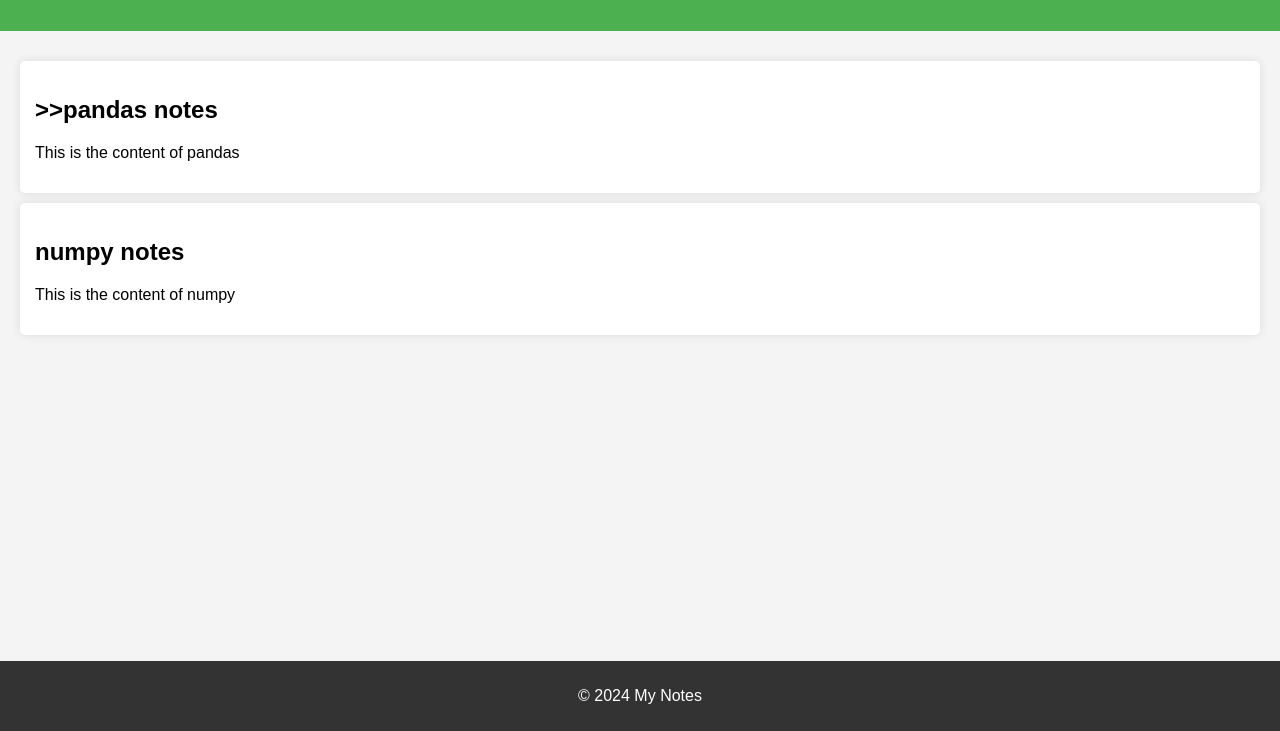
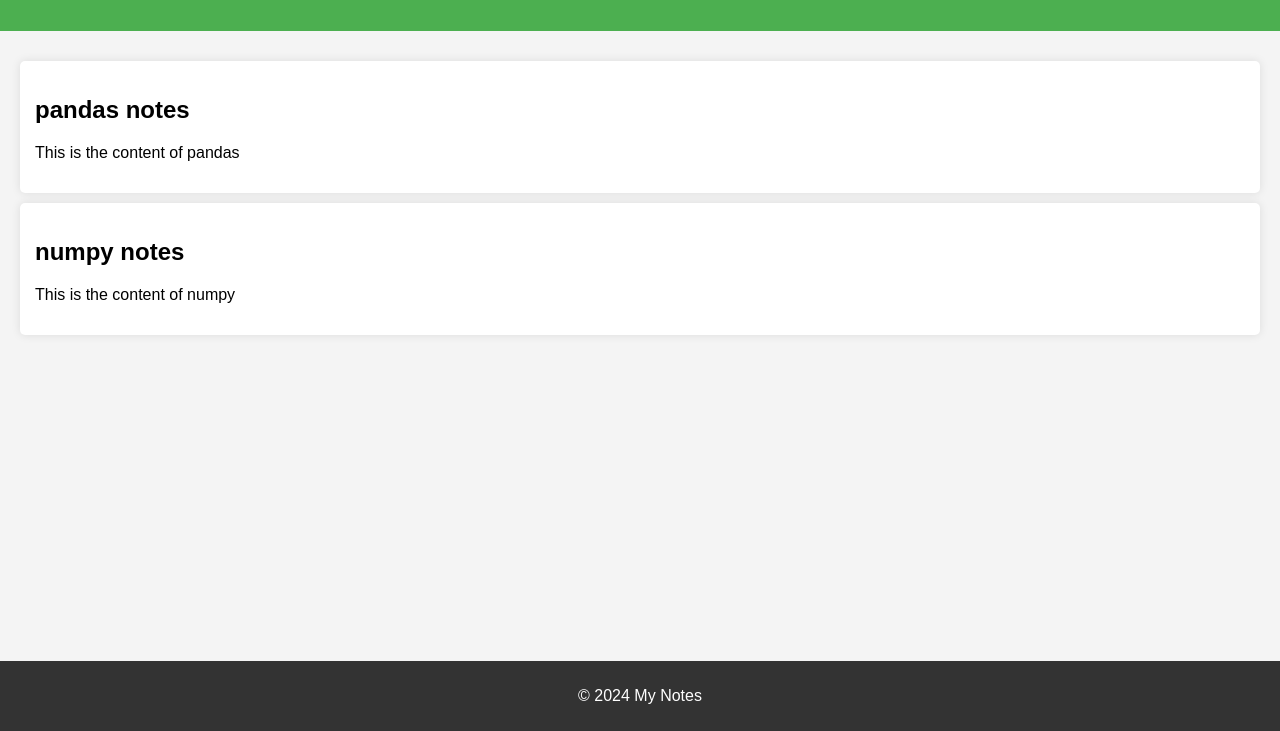
Before and after one commit to Vandana242/Vandana242.github.io, a plain HTML site: page index.html in a window 1280 px wide. Shown: the part 69-800 px from the top of the page. Drawn offline with Linux system fonts and the light colour scheme.

Commit message:
Update index.html

```diff
--- a/index.html
+++ b/index.html
@@ -46,7 +46,7 @@
 
 <section>
     <div class="note">
-        <h2 <a href="learn_markdown.html" target="_blank"pandas notes>></a>>pandas notes</h2>
+        <h2>pandas notes</h2>
         <p>This is the content of pandas</p>
     </div>
     <div class="note">
```
